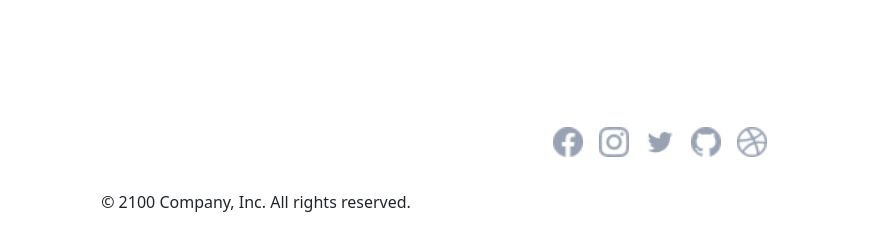
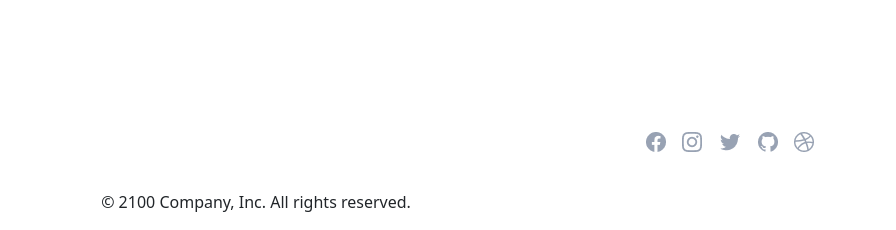
Before and after one commit to Roniakther/Assignment-3, a plain HTML site: page index.html in a window 1280 px wide. Shown: the part 5291-5521 px from the top of the page, 384-1280 px from the left. Drawn offline with nearby package versions, Linux system fonts and the light colour scheme.

Commit message:
3rd commit

```diff
--- a/index.html
+++ b/index.html
@@ -712,6 +712,7 @@
                             <p class="fw-bold fs-4">company@email.com <br>
                               +62 007 008 009</p>
                         </div>
+
                         <div class="col-lg-6 col-12  p-5" >
                           <div class="d-flex gap-3 ">
                             <div class="mb-3 ">
@@ -799,13 +800,16 @@
                <div class="col">
 
                </div>
+               <div class="col">
+
+               </div>
 
                 <div class="col d-flex gap-3 align-items-center  ">
-                  <img src="icons/Vector (7).png" alt="" style="width: 30px; height: 30px;">
-                  <img src="icons/Vector (9).png" alt="" style="width: 30px; height: 30px;">
-                  <img src="icons/Link (1).png" alt="" style="width: 30px; height: 30px;">
-                  <img src="icons/Vector (10).png" alt=""style="width: 30px; height: 30px;" >
-                  <img src="icons/Vector (16).png" alt="" style="width: 30px; height: 30px;">
+                  <img src="icons/Vector (7).png" alt="" >
+                  <img src="icons/Vector (9).png" alt="" >
+                  <img src="icons/Link (1).png" alt="" >
+                  <img src="icons/Vector (10).png" alt="" >
+                  <img src="icons/Vector (16).png" alt="" >
                 </div>
               </div>
               <p class="text-center pt-3">© 2100 Company, Inc. All rights reserved.</p>
```
